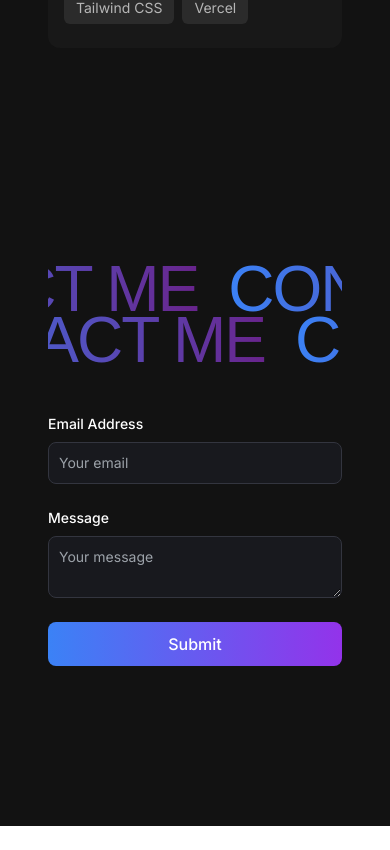
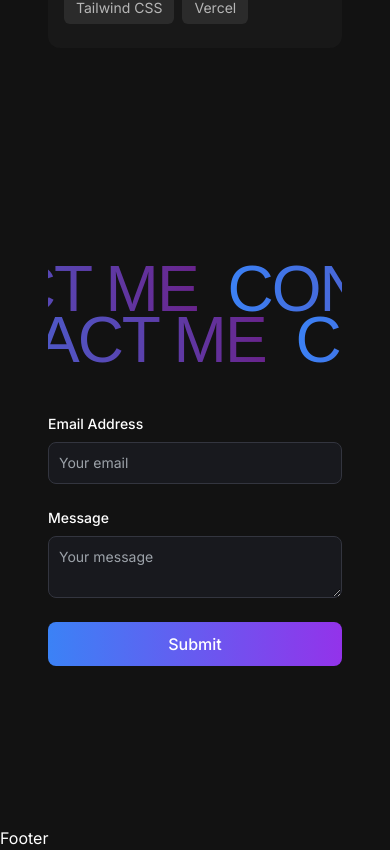
Before and after one commit to MonikaZemankiewicz/portfolio-website, a Next.js app: page / in a window 390 px wide. Shown: the part 4774-5624 px from the top of the page. Before the commit the page ends 5600 px from the top, so only its background shows below. Built offline with nearby package versions, Linux system fonts and the light colour scheme; a web font is replaced by a local one.

Commit message:
navbar icons size change

```diff
--- /dev/null
+++ b/src/app/components/Footer.jsx
@@ -0,0 +1,13 @@
+import React from "react";
+
+const Footer = () => {
+  return (
+    <footer>
+      <div>
+        <span className="text-white">Footer</span>
+      </div>
+    </footer>
+  );
+};
+
+export default Footer;
--- a/src/app/components/NavbarLink.jsx
+++ b/src/app/components/NavbarLink.jsx
@@ -4,7 +4,7 @@ const NavbarLink = ({ href, text }) => {
   return (
     <Link
       href={href}
-      className="block py-2 pl-3 pr-4 text-[#c5ced4] sm:text-xl rounded md:p-0 hover:text-white"
+      className="block py-2 pl-3 pr-4 text-[#c5ced4] text-xl md:text-lg rounded md:p-0 hover:text-white"
     >
       {text}
     </Link>
--- a/src/app/page.js
+++ b/src/app/page.js
@@ -7,6 +7,7 @@ import ScrollingHeader from "./components/ScrollingHeader";
 import LavaLamp from "./components/LavaLamp";
 import ProjectsSection from "./components/ProjectsSection";
 import ContactSection from "./components/ContactSection";
+import Footer from "./components/Footer";
 
 export default function Home() {
   return (
@@ -27,6 +28,7 @@ export default function Home() {
         <div className="mb-20"></div>
         <ContactSection></ContactSection>
       </div>
+      <Footer></Footer>
     </main>
   );
 }
```
Also changed, not shown: public/images/logo_white.svg (added).
